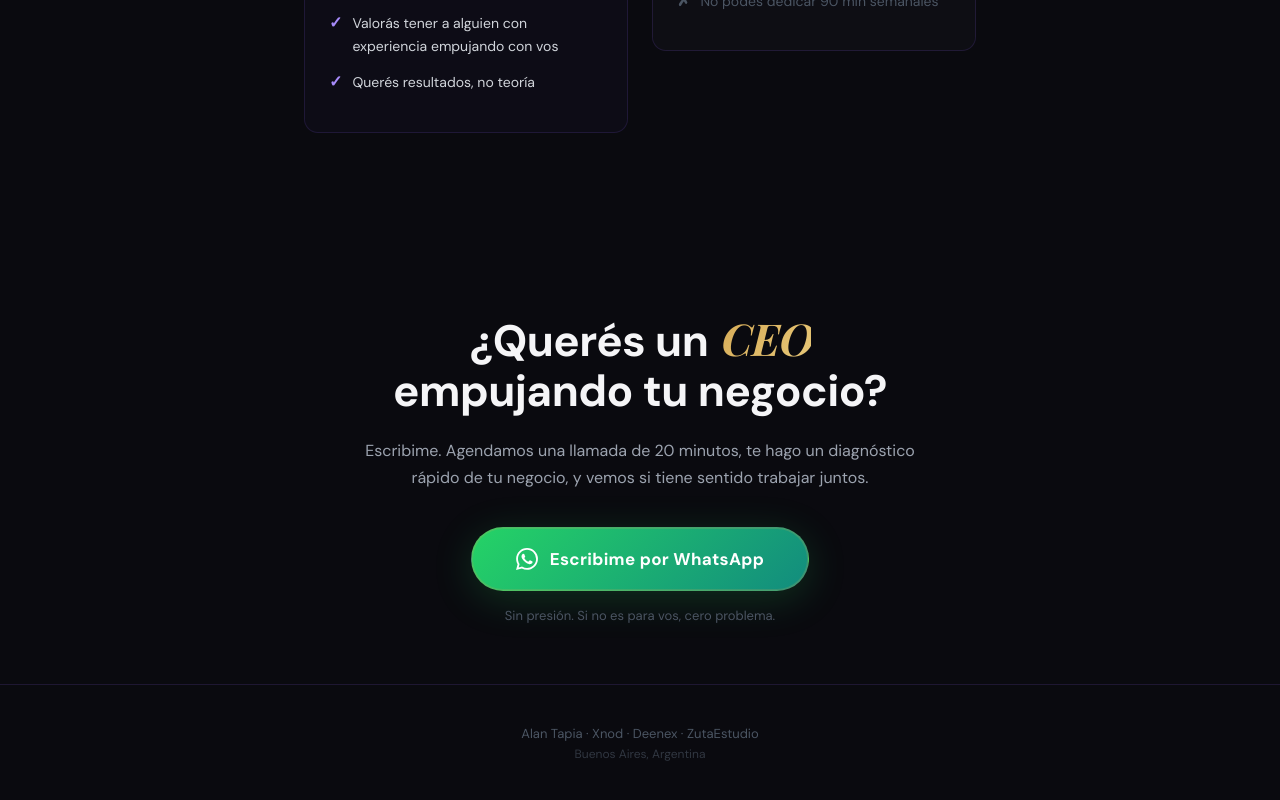
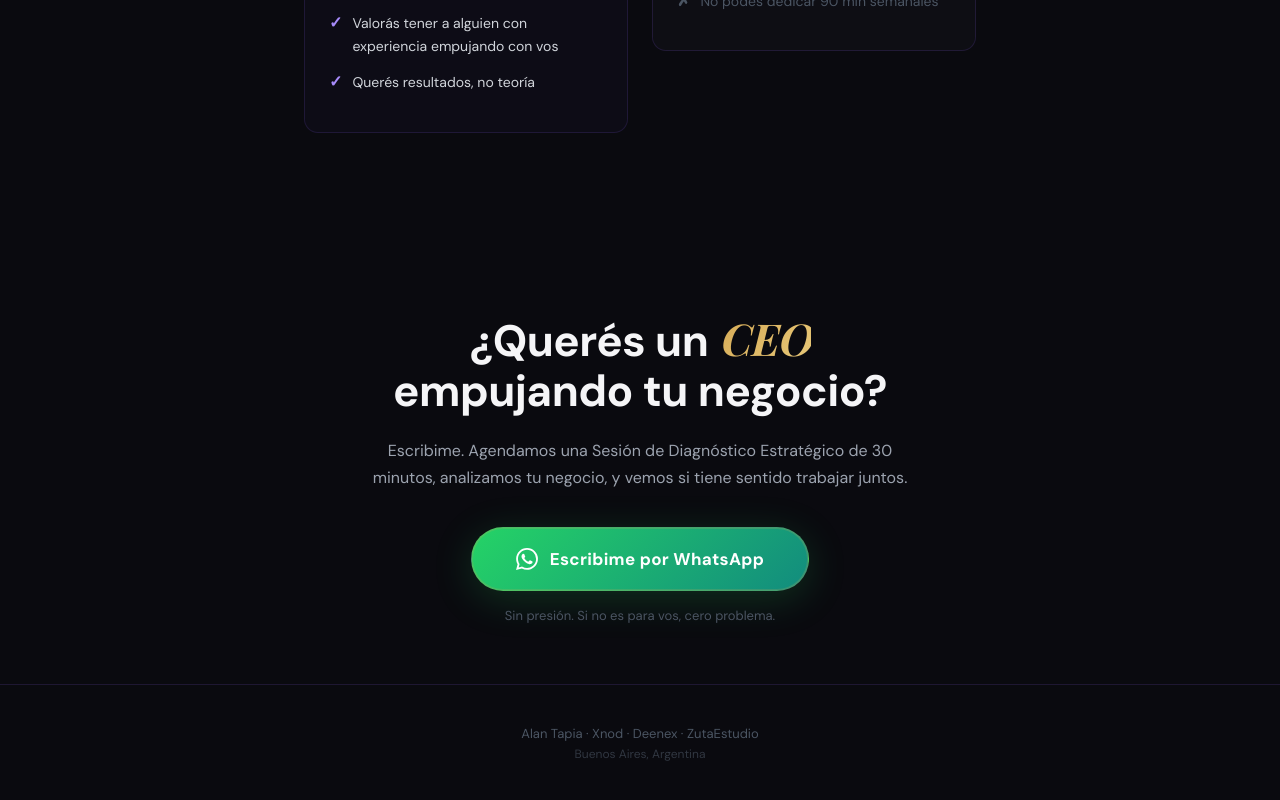
Before and after one commit to soyalantapia/landing-page-soyalantapia, a React (Vite) app: page / in a window 1280 px wide. Shown: the part 6784-7584 px from the top of the page. Built offline with nearby package versions, Linux system fonts and the light colour scheme; a web font is replaced by a local one.

Commit message:
fix(landing): CTA copy corrections
- "20 minutos" → "30 minutos"
- "diagnóstico rápido" → "Sesión de Diagnóstico Estratégico"

Co-Authored-By: Paperclip <noreply@paperclip.ing>

```diff
--- a/src/LandingPage.jsx
+++ b/src/LandingPage.jsx
@@ -668,7 +668,7 @@ export default function LandingPage() {
 
           <FadeIn delay={0.15}>
             <p style={{ fontSize: "16px", color: COLORS.gray, lineHeight: 1.7, marginTop: "20px" }}>
-              Escribime. Agendamos una llamada de 20 minutos, te hago un diagnóstico rápido de tu negocio, y vemos si tiene sentido trabajar juntos.
+              Escribime. Agendamos una Sesión de Diagnóstico Estratégico de 30 minutos, analizamos tu negocio, y vemos si tiene sentido trabajar juntos.
             </p>
           </FadeIn>
 
```
